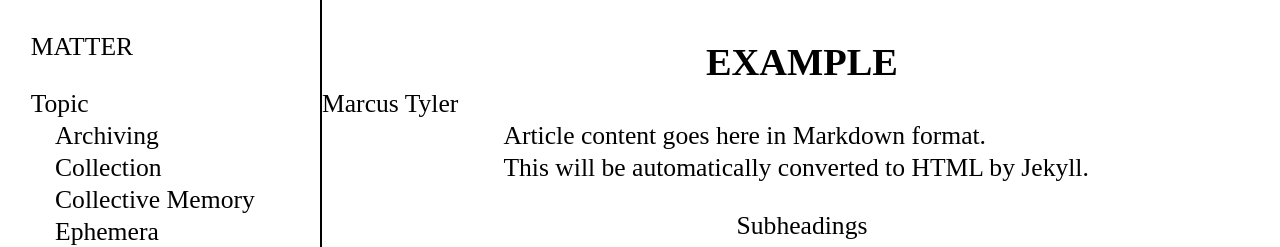
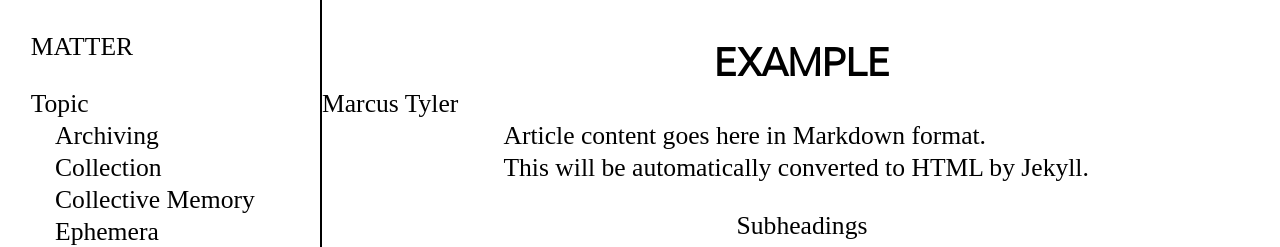
Before and after one commit to marcustyler-08/STUFF, a Jekyll site: the page built from _posts/2025-10-19-examplePost.md, in a window 1280 px wide. Shown: the top 247 px of the page. Built offline with Jekyll 4.4.1, drawn with Linux system fonts in a browser that asks for light colours; some web fonts are replaced.

Commit message:
Update main.css

```diff
--- a/assets/css/main.css
+++ b/assets/css/main.css
@@ -1,7 +1,7 @@
 @font-face {
 
     font-family: folio-light;
-    src: url(fonts/folio-light.ttf);
+    src: url(../fonts/folio-light.ttf);
 
 }
 
```
